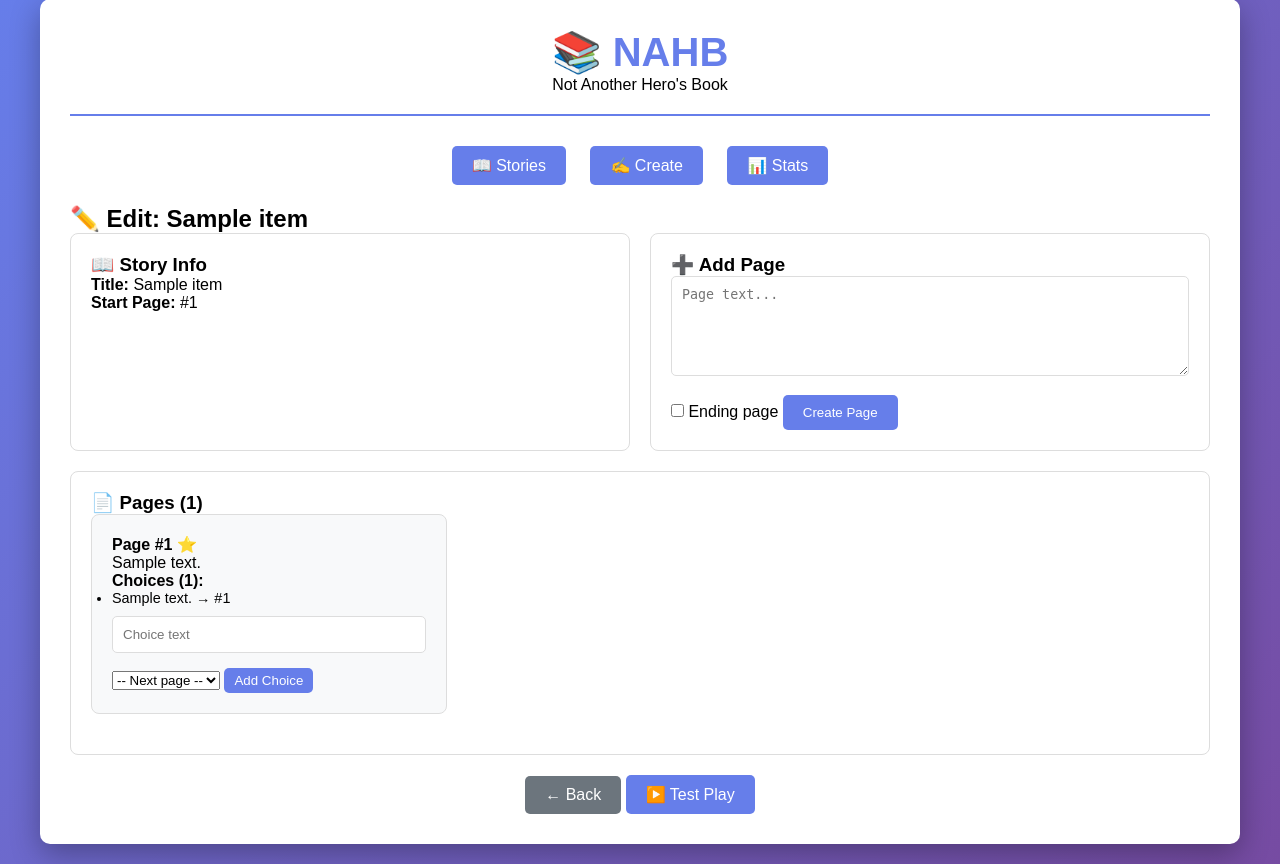
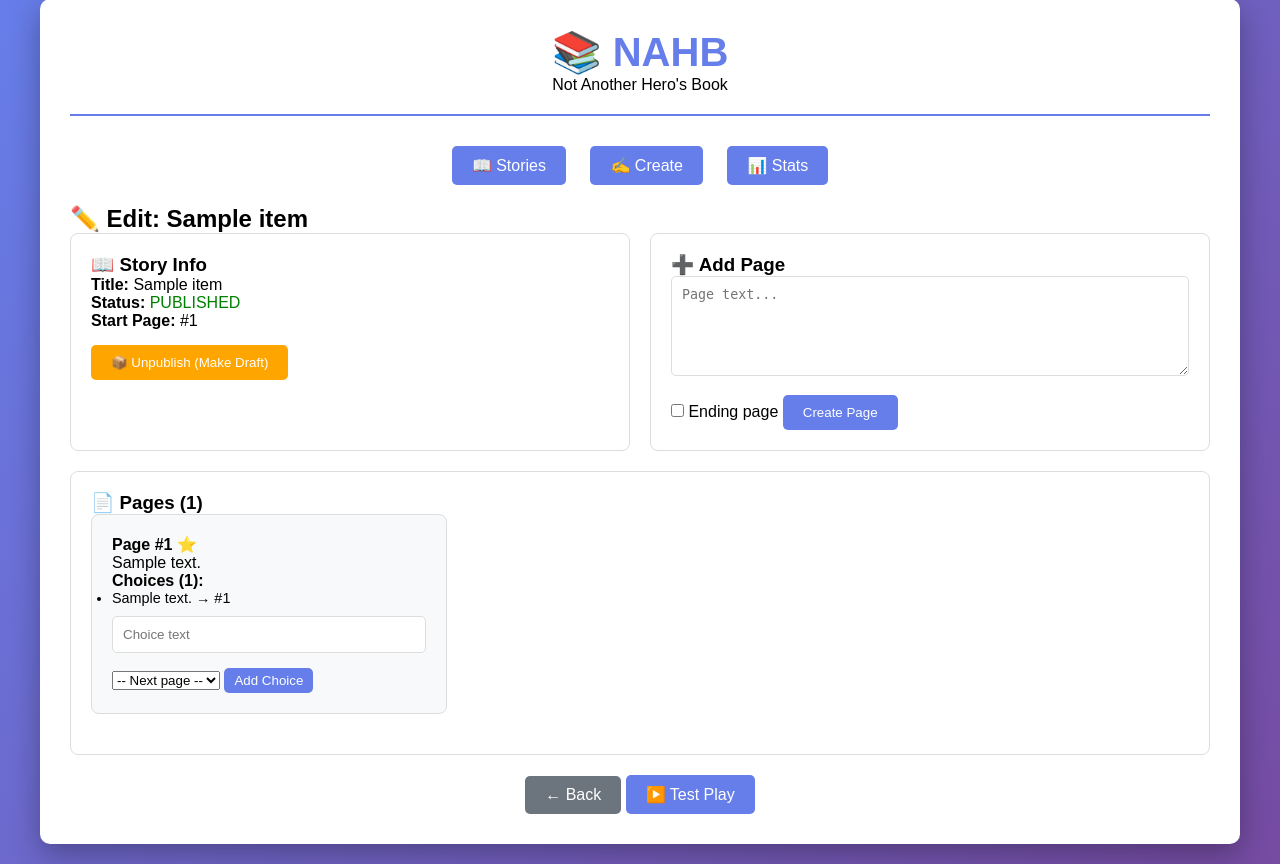
Before and after one commit to krishan-baragama/nahb-project, a Django app: page /story/1/edit/ in a window 1280 px wide. Shown: the part 21-885 px from the top of the page. Run offline with Django 5.2, Linux system fonts and the light colour scheme; tables that the repository leaves empty hold one stand-in row (values such as "Sample post"); a database or web service that is not in the repository returns one stand-in record (values such as "Sample title"); data that the repository does not hold is empty.

Commit message:
feat(level13): add publish/unpublish and ending labels in editor - Add publish button to toggle story status - Show ending label input when creating ending pages - Display ending labels in page list - Add JavaScript to show/hide ending label field

```diff
--- a/django-app/djangoProject/gameplayApp/templates/gameplay/edit_story.html
+++ b/django-app/djangoProject/gameplayApp/templates/gameplay/edit_story.html
@@ -9,7 +9,25 @@
     <div class="card">
         <h3>📖 Story Info</h3>
         <p><strong>Title:</strong> {{ story.title }}</p>
+        <p><strong>Status:</strong>
+            <span style="color: {% if story.status == 'published' %}green{% else %}orange{% endif %};">
+                {{ story.status|upper }}
+            </span>
+        </p>
         <p><strong>Start Page:</strong> {% if story.start_page_id %}#{{ story.start_page_id }}{% else %}Not set{% endif %}</p>
+
+        <!-- Publish/Unpublish Button -->
+        <form method="POST" style="margin-top: 15px;">
+            {% csrf_token %}
+            <button type="submit" name="publish" class="btn"
+                    style="background: {% if story.status == 'published' %}orange{% else %}green{% endif %};">
+                {% if story.status == 'published' %}
+                    📦 Unpublish (Make Draft)
+                {% else %}
+                    ✅ Publish Story
+                {% endif %}
+            </button>
+        </form>
     </div>
 
     <div class="card">
@@ -18,9 +36,19 @@
             {% csrf_token %}
             <textarea name="text" required placeholder="Page text..."></textarea>
             <label>
-                <input type="checkbox" name="is_ending"> Ending page
+                <input type="checkbox" name="is_ending" id="is_ending"> Ending page
             </label>
+            <div id="ending_label_field" style="display: none;">
+                <input type="text" name="ending_label" placeholder="e.g., Happy Ending, Bad Ending">
+            </div>
             <button type="submit" class="btn">Create Page</button>
+
+            <script>
+            document.getElementById('is_ending').addEventListener('change', function() {
+                document.getElementById('ending_label_field').style.display =
+                    this.checked ? 'block' : 'none';
+            });
+            </script>
         </form>
     </div>
 </div>
@@ -35,7 +63,7 @@
             <p>{{ page.text|truncatewords:15 }}</p>
 
             {% if page.is_ending %}
-                <p style="color: #155724;"><strong>🏁 Ending</strong></p>
+                <p style="color: #155724;"><strong>🏁 {{ page.ending_label|default:"Ending" }}</strong></p>
             {% else %}
                 <p><strong>Choices ({{ page.choices|length }}):</strong></p>
                 <ul style="font-size: 0.9em;">
```
